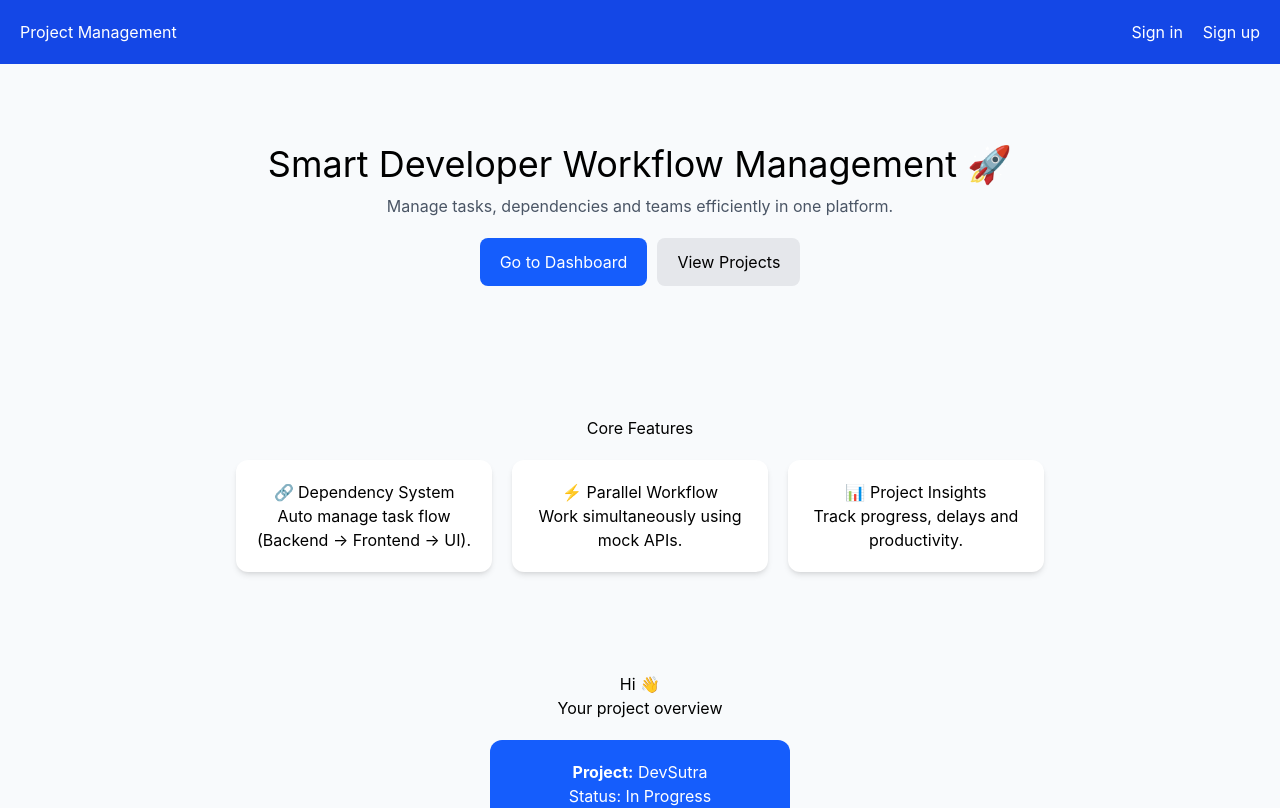
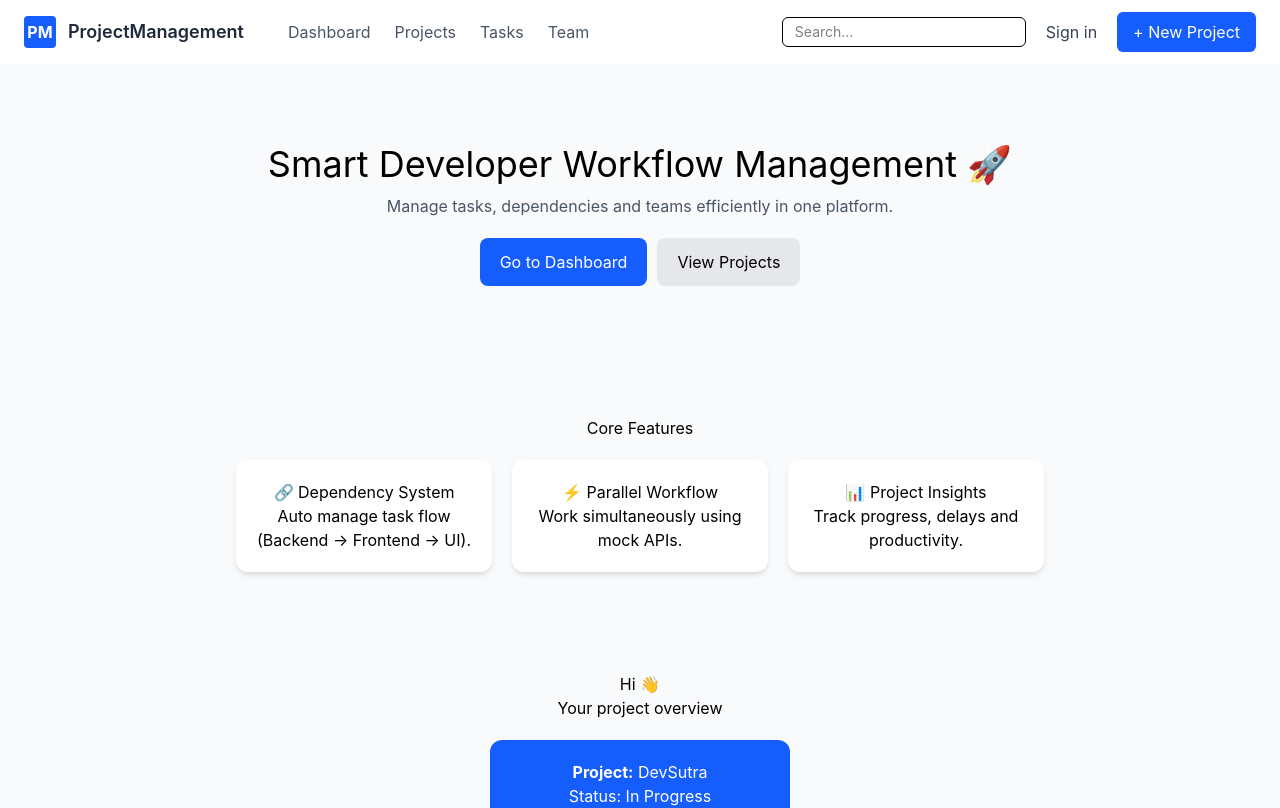
Before and after one commit to sakshi8756/Project-Management, a React app in the folder frontend/: page / in a window 1280 px wide. Shown: the top 808 px of the page. Built offline with nearby package versions, Linux system fonts and the light colour scheme; no server answers; the HTML template or start-up script is replaced by a standard one.

Commit message:
feat: enhance Navbar layout and styling; improve Home component structure by removing unused state

```diff
--- a/frontend/src/Components/Navbar.jsx
+++ b/frontend/src/Components/Navbar.jsx
@@ -1,17 +1,57 @@
-import React from 'react'
-import {Link} from 'react-router-dom'
+import React from "react";
+import { Link } from "react-router-dom";
 
 const Navbar = () => {
   return (
-    <div className='flex justify-between bg-blue-700 p-5 text-white'>
-      <Link to='/'>Project Management</Link>
-      <div className='flex gap-5'>
-        <Link to='/login'>Sign in</Link>
-        <Link to='/Signup'>Sign up</Link>
+    <div className="flex items-center justify-between px-6 py-3 bg-white shadow">
 
+      {/* LEFT SECTION (LOGO + NAME) */}
+      <div className="flex items-center gap-3">
+
+        {/* Custom Logo (simple square) */}
+        <div className="w-8 h-8 bg-blue-600 rounded flex items-center justify-center text-white font-bold">
+          PM
+        </div>
+
+        <span className="text-lg font-semibold text-gray-800">
+          ProjectManagement
+        </span>
+
+        {/* MENU */}
+        <div className="hidden md:flex gap-6 ml-8 text-gray-600">
+          <Link to="/dashboard" className="hover:text-black">Dashboard</Link>
+          <Link to="/project" className="hover:text-black">Projects</Link>
+          <Link to="/task" className="hover:text-black">Tasks</Link>
+          <Link to="/team" className="hover:text-black">Team</Link>
+        </div>
       </div>
+
+      {/* RIGHT SECTION */}
+      <div className="flex items-center gap-5">
+
+        {/* SEARCH */}
+        <input
+          type="text"
+          placeholder="Search..."
+          className="hidden md:block px-3 py-1 border rounded-md text-sm"
+        />
+
+        {/* SIGN IN */}
+        <Link to="/login" className="text-gray-700 hover:text-black">
+          Sign in
+        </Link>
+
+        {/* CTA BUTTON */}
+        <Link
+          to="/create-project"
+          className="bg-blue-600 text-white px-4 py-2 rounded-md hover:bg-blue-700"
+        >
+          + New Project
+        </Link>
+      </div>
+
     </div>
-  )
-}
+  );
+};
 
-export default Navbar
+export default Navbar;
--- a/frontend/src/Pages/Home.jsx
+++ b/frontend/src/Pages/Home.jsx
@@ -3,8 +3,6 @@ import { Link } from "react-router-dom";
 import { useState } from "react";
 
 const Home = () => {
-  // const [name, setName] = useState('');
-  // const [profession, setprofession] = useState('');
   const [data, setData] = useState(null);
 
   const fetchData = async () => {
@@ -12,8 +10,6 @@ const Home = () => {
       const res = await fetch('http://localhost:4000/details')
       const data = await res.json();
       setData(data);
-      // setName(data.name);
-      // setprofession(data.profession);
       console.log(data);
     }
     catch (err) {
@@ -27,7 +23,7 @@ const Home = () => {
     <div className="font-sans bg-slate-50">
 
       {/* HERO SECTION */}
-      <section className="text-center py-20 px-5">
+      <section className="text-center py-20 px-10">
         <h1 className="text-4xl mb-2.5">
           Smart Developer Workflow Management 🚀
         </h1>
```
